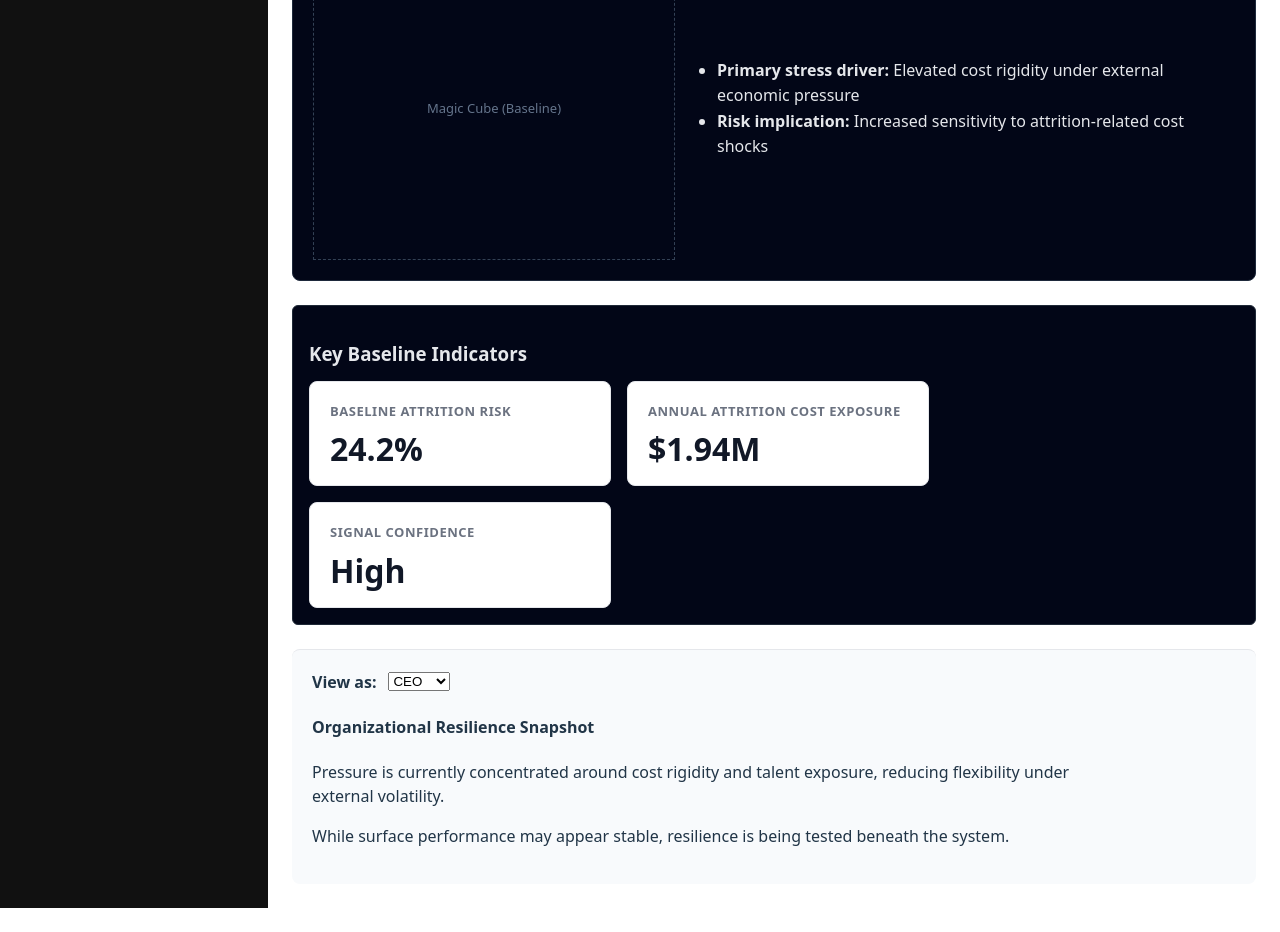
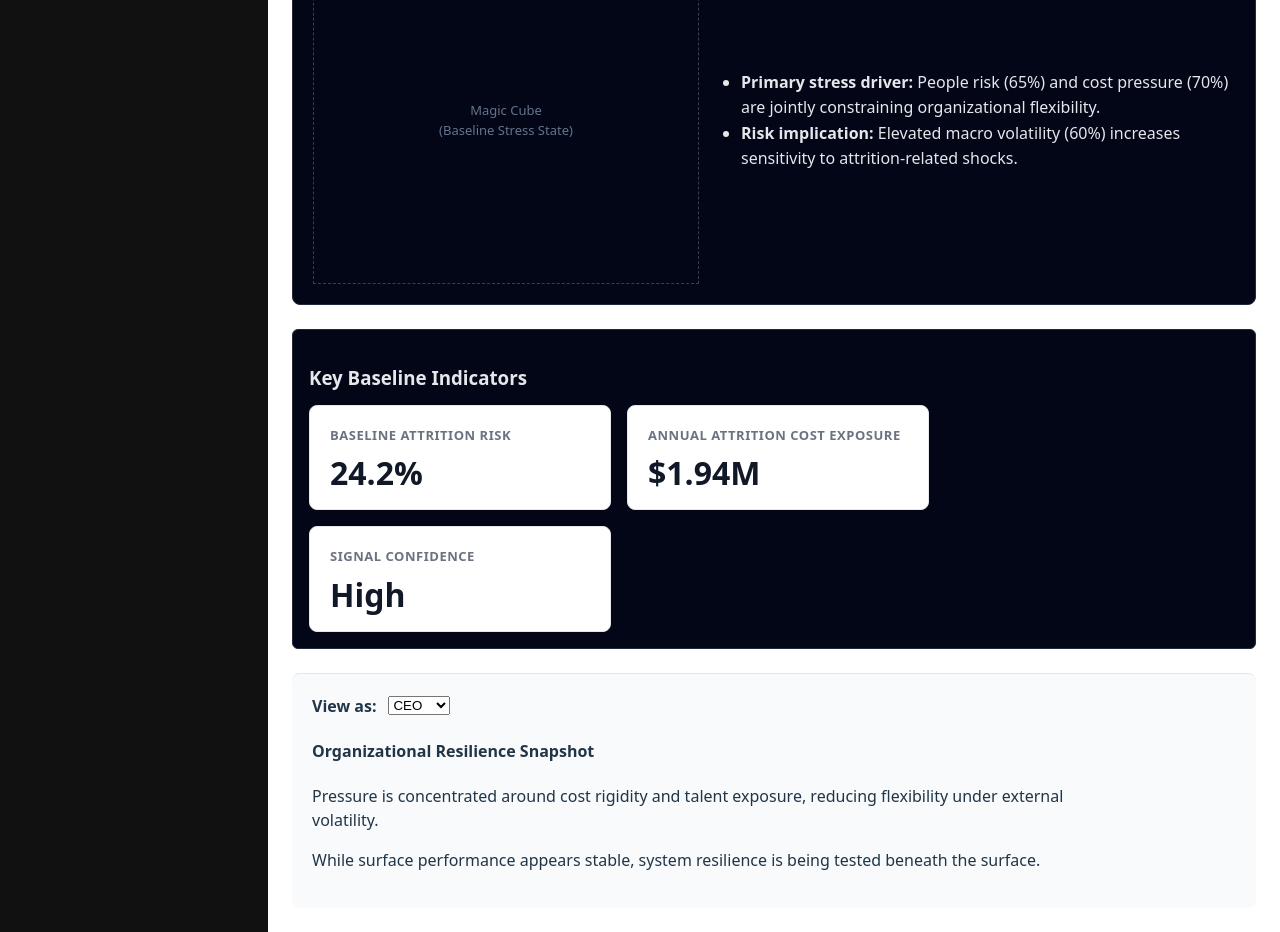
Before and after one commit to prasadbng-art/the-catalyst, a React (Vite) app in the folder catalyst_v1/catalyst-api/catalyst-ui/: page /baseline in a window 1280 px wide. Shown: the part 320-1252 px from the top of the page. Before the commit the page ends 1228 px from the top, so only its background shows below. Built offline with nearby package versions, Linux system fonts and the light colour scheme.

Commit message:
rendering magiccube in baseline

```diff
--- a/catalyst_v1/catalyst-api/catalyst-ui/src/pages/baseline.tsx
+++ b/catalyst_v1/catalyst-api/catalyst-ui/src/pages/baseline.tsx
@@ -1,12 +1,44 @@
 import { useState } from "react";
 import KpiCard from "../components/kpi/KpiCard";
 
+/* =========================================================
+   Baseline stress model (Phase III – explicit & deterministic)
+========================================================= */
+
+type BaselineStressProfile = {
+  peopleRisk: number;
+  costPressure: number;
+  executionStrain: number;
+  macroVolatility: number;
+};
+
+const baselineStress: BaselineStressProfile = {
+  peopleRisk: 0.65,
+  costPressure: 0.7,
+  executionStrain: 0.4,
+  macroVolatility: 0.6,
+};
+
+/* =========================================================
+   Page
+========================================================= */
+
 export default function BaselinePage() {
+  // Canonical baseline values (must match Simulation assumptions)
+  const baselineAttritionRisk = 24.2;
+  const baselineAnnualCost = 1.94; // $M
+
   return (
     <div style={{ maxWidth: 1100 }}>
       <BaselineHeader />
-      <BaselineCanvas />
-      <BaselineIndicators />
+
+      <BaselineCanvas stress={baselineStress} />
+
+      <BaselineIndicators
+        baselineAttritionRisk={baselineAttritionRisk}
+        baselineAnnualCost={baselineAnnualCost}
+      />
+
       <PersonaAdvisoryPanel />
     </div>
   );
@@ -28,10 +60,14 @@ function BaselineHeader() {
 }
 
 /* =========================================================
-   Main Canvas (Magic Cube placeholder)
+   Main Canvas (Magic Cube placeholder, stress-wired)
 ========================================================= */
 
-function BaselineCanvas() {
+function BaselineCanvas({
+  stress,
+}: {
+  stress: BaselineStressProfile;
+}) {
   return (
     <section
       style={{
@@ -67,9 +103,12 @@ function BaselineCanvas() {
               justifyContent: "center",
               color: "#64748b",
               fontSize: 13,
+              textAlign: "center",
+              padding: 12,
             }}
           >
-            Magic Cube (Baseline)
+            Magic Cube<br />
+            (Baseline Stress State)
           </div>
         </div>
 
@@ -78,24 +117,35 @@ function BaselineCanvas() {
           <ul style={{ margin: 0, paddingLeft: 18, lineHeight: 1.6 }}>
             <li>
               <strong>Primary stress driver:</strong>{" "}
-              Elevated cost rigidity under external economic pressure
+              People risk ({Math.round(stress.peopleRisk * 100)}%) and
+              cost pressure ({Math.round(stress.costPressure * 100)}%)
+              are jointly constraining organizational flexibility.
             </li>
             <li>
               <strong>Risk implication:</strong>{" "}
-              Increased sensitivity to attrition-related cost shocks
+              Elevated macro volatility ({Math.round(
+                stress.macroVolatility * 100
+              )}%) increases sensitivity to attrition-related shocks.
             </li>
           </ul>
         </div>
+
       </div>
     </section>
   );
 }
 
 /* =========================================================
-   Baseline Indicators
+   Baseline Indicators (real data wired)
 ========================================================= */
 
-function BaselineIndicators() {
+function BaselineIndicators({
+  baselineAttritionRisk,
+  baselineAnnualCost,
+}: {
+  baselineAttritionRisk: number;
+  baselineAnnualCost: number;
+}) {
   return (
     <section
       style={{
@@ -120,12 +170,12 @@ function BaselineIndicators() {
       >
         <KpiCard
           title="Baseline Attrition Risk"
-          value="24.2%"
+          value={`${baselineAttritionRisk}%`}
         />
 
         <KpiCard
           title="Annual Attrition Cost Exposure"
-          value="$1.94M"
+          value={`$${baselineAnnualCost.toLocaleString()}M`}
         />
 
         <KpiCard
@@ -138,7 +188,7 @@ function BaselineIndicators() {
 }
 
 /* =========================================================
-   Persona Advisory Panel
+   Persona Advisory Panel (lens, not data)
 ========================================================= */
 
 function PersonaAdvisoryPanel() {
@@ -184,13 +234,13 @@ function PersonaAdvisoryPanel() {
           <>
             <h4>Organizational Resilience Snapshot</h4>
             <p>
-              Pressure is currently concentrated around cost
-              rigidity and talent exposure, reducing flexibility
-              under external volatility.
+              Pressure is concentrated around cost rigidity and
+              talent exposure, reducing flexibility under
+              external volatility.
             </p>
             <p>
-              While surface performance may appear stable,
-              resilience is being tested beneath the system.
+              While surface performance appears stable, system
+              resilience is being tested beneath the surface.
             </p>
           </>
         )}
```
